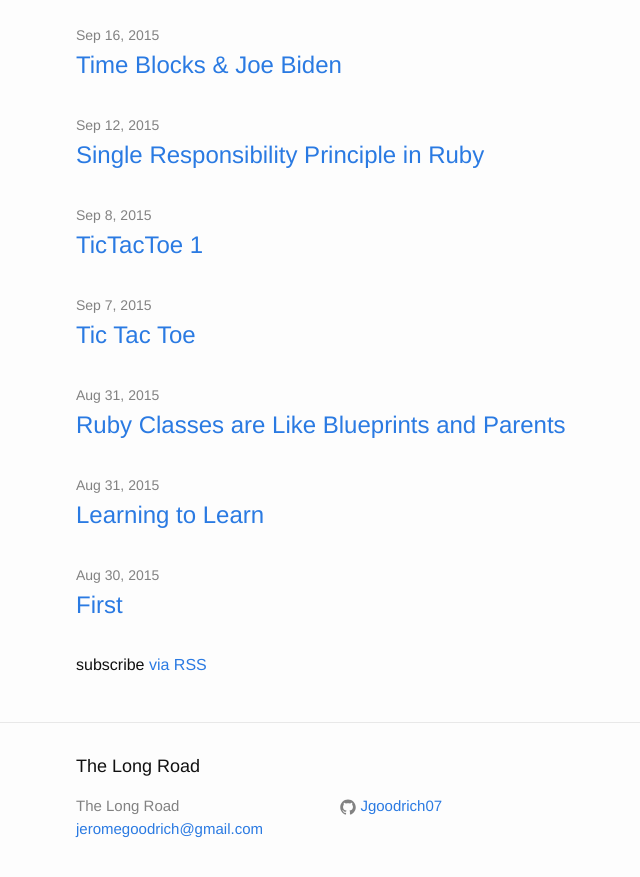
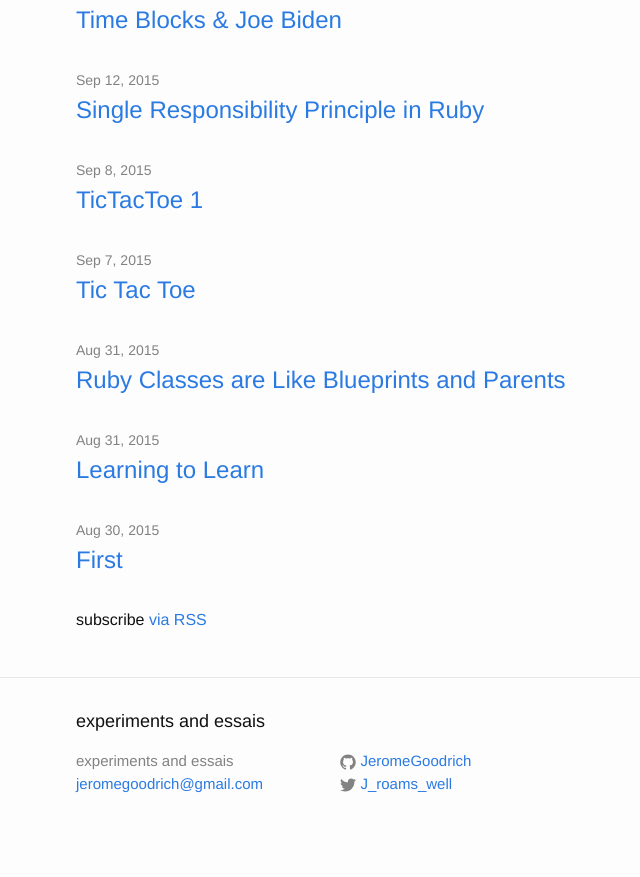
Before and after one commit to JeromeGoodrich/blog, a Jekyll site: the page built from index.html, in a window 1280 px wide and 900 px high, scrolled down 6594 px. Shown: the top 877 px of the window, without its empty margins (194-834 px from the left). Built offline with Jekyll 4.4.1, drawn with Linux system fonts in a browser that asks for light colours; after the commit the page ends 7449 px from its top, so only the background shows below that; some of the changed text lies outside the part shown.

Commit message:
update config and remove about page

```diff
--- a/_config.yml
+++ b/_config.yml
@@ -6,12 +6,12 @@
 # 'jekyll serve'. If you change this file, please restart the server process.
 
 # Site settings
-title: The Long Road
+title: experiments and essais
 email: jeromegoodrich@gmail.com
 baseurl: "" # the subpath of your site, e.g. /blog
-url: "http://Jgoodrich07.github.io" # the base hostname & protocol for your site
-twitter_username:
-github_username: Jgoodrich07
+url: "http://jeromegoodrich.com" # the base hostname & protocol for your site
+twitter_username: J_roams_well
+github_username: JeromeGoodrich
 
 # Build settings
 markdown: kramdown
--- a/index.html
+++ b/index.html
@@ -3,8 +3,6 @@ layout: default
 ---
 
 <div class="home">
-
-  <h1 class="page-heading">Posts</h1>
 
   <ul class="post-list">
     {% for post in site.posts %}
```
Also changed, not shown: about.md (deleted, +0 -15 lines).
